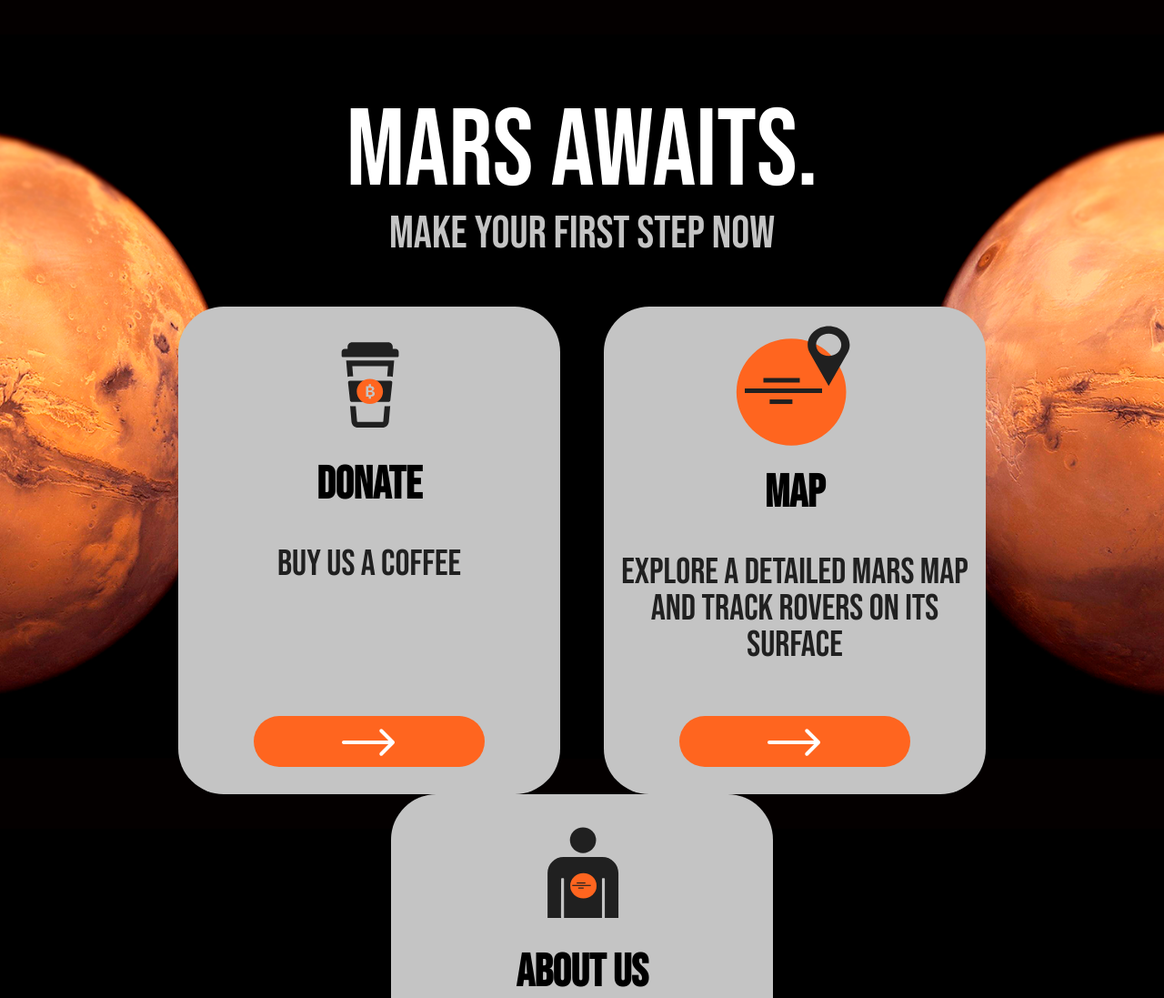
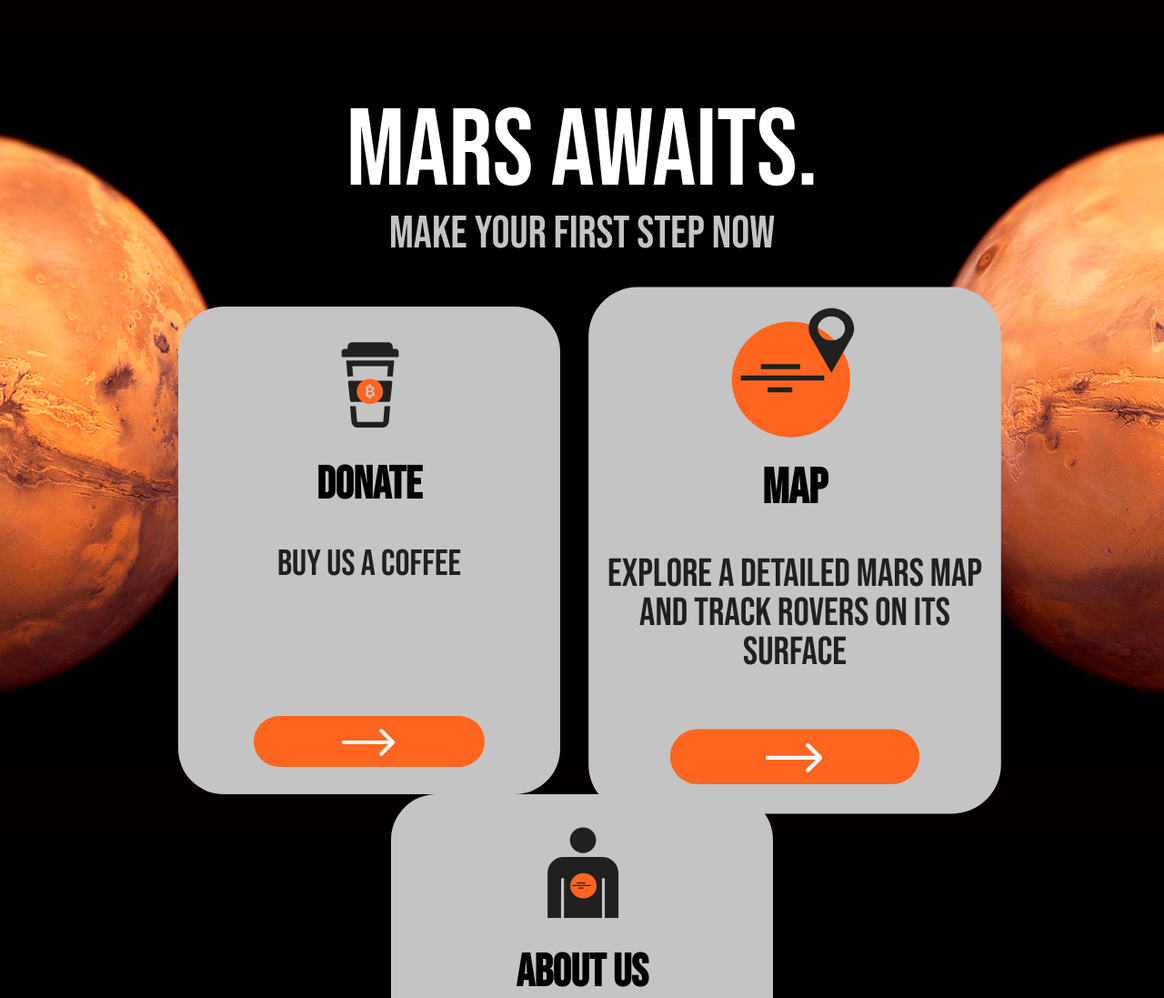
Before and after one commit to vasyalee/mars_website, a plain HTML site: page website/index.html in a window 1280 px wide. Shown: the top 1097 px of the page at 91% size. Drawn offline with Linux system fonts and the light colour scheme.

Commit message:
Map section in index.html is grow by default

```diff
--- a/website/content/styles.css
+++ b/website/content/styles.css
@@ -167,9 +167,15 @@ section{
  }
 
 .grow:hover {
- -webkit-transform: scale(1.2);
- -moz-transform: scale(1.2);
- -o-transform: scale(1.2);
+ -webkit-transform: scale(1.1);
+ -moz-transform: scale(1.1);
+ -o-transform: scale(1.1);
+ }
+
+ .grow-default{
+   -webkit-transform: scale(1.08);
+   -moz-transform: scale(1.08);
+   -o-transform: scale(1.08);
  }
 
  .map-image-section-container{
--- a/website/index.html
+++ b/website/index.html
@@ -51,7 +51,7 @@
           </a>
       </section>
 <!-- Вторая секция -->
-      <section class='grow'>
+      <section class='grow grow-default'>
         <!-- Контейнер для иконки второй секции -->
         <div class="map-image-section-container">
           <img src="content/img/mars.svg" alt="map-pic" class='map-section-image'>
```
